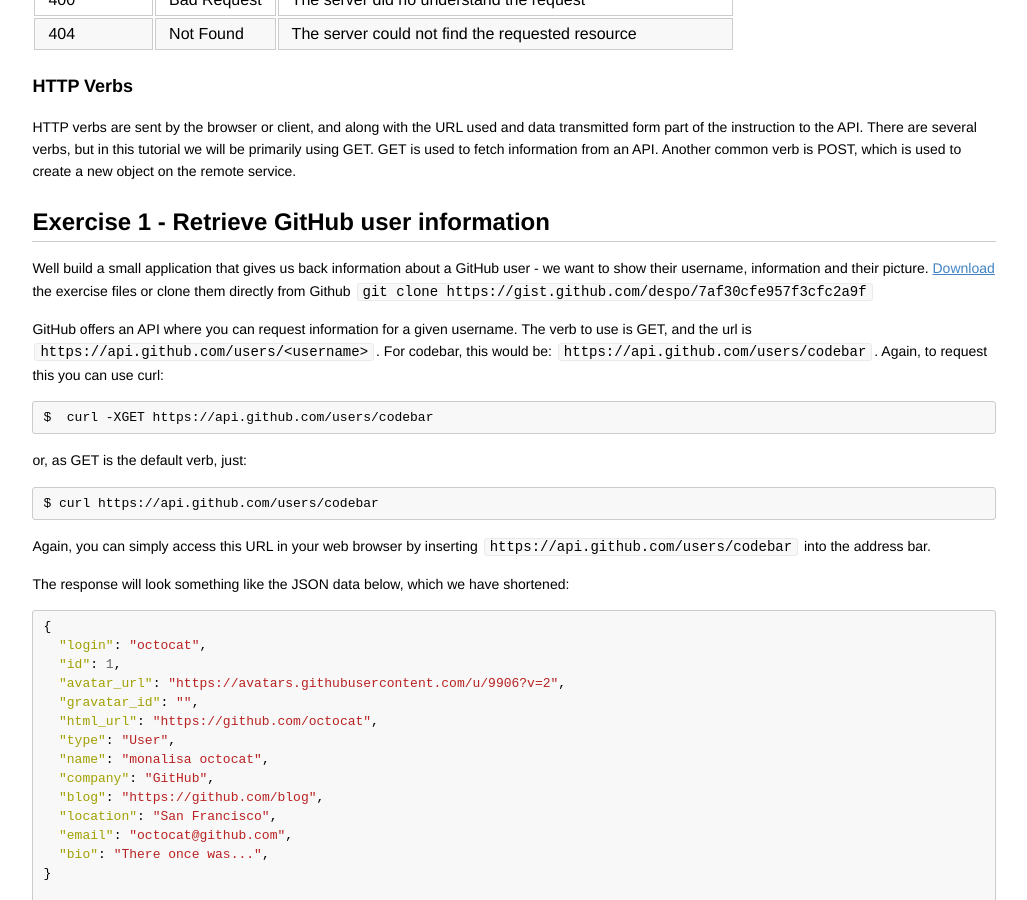
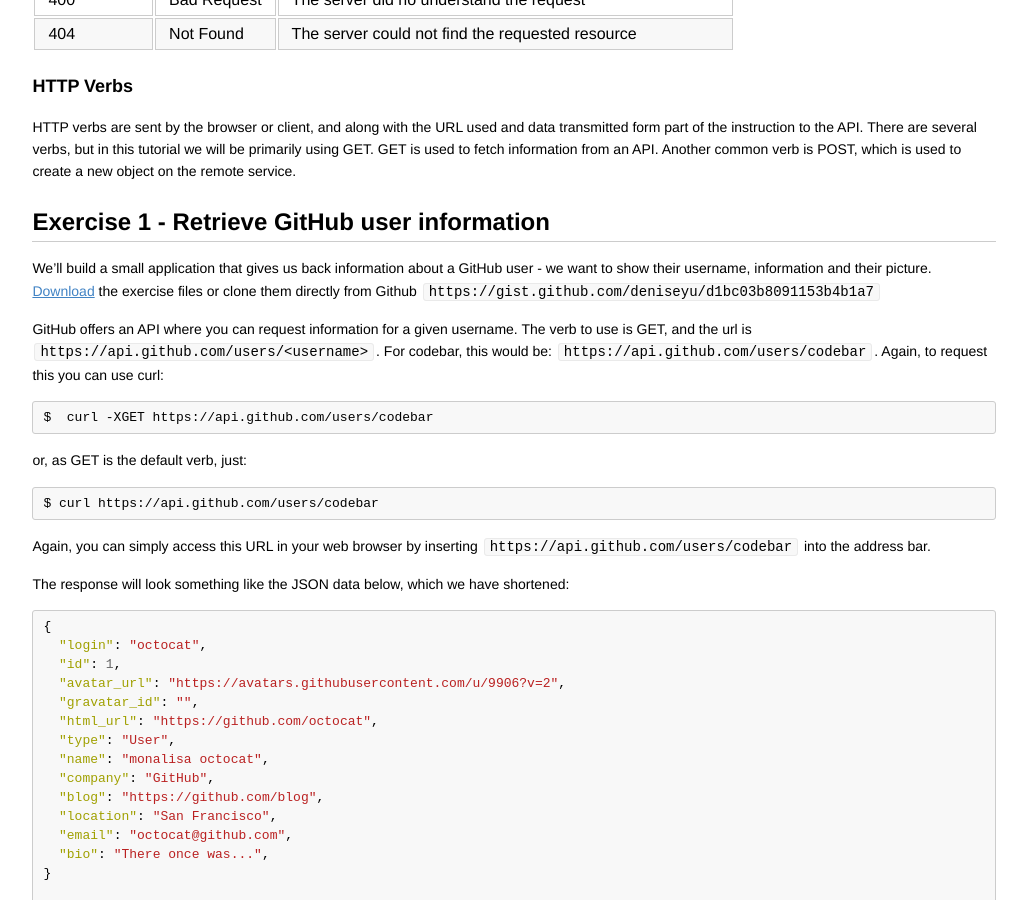
Before and after one commit to codebar/tutorials, a Jekyll site: the page built from js/lesson4/tutorial.md, in a window 1280 px wide and 900 px high, scrolled down 1333 px. Shown: the whole window, without its empty margins (126-1153 px from the left). Built offline with Jekyll 4.4.1, drawn with Linux system fonts in a browser that asks for light colours; Markdown is read by kramdown in place of the engine named in the settings.

Commit message:
Update gist link to forked version with jquery included from cdn

```diff
--- a/js/lesson4/tutorial.md
+++ b/js/lesson4/tutorial.md
@@ -42,7 +42,7 @@ HTTP verbs are sent by the browser or client, and along with the URL used and da
 
 ##Exercise 1 - Retrieve GitHub user information
 
-Well build a small application that gives us back information about a GitHub user - we want to show their username, information and their picture. [Download](https://gist.github.com/despo/7af30cfe957f3cfc2a9f/download) the exercise files or clone them directly from Github `git clone https://gist.github.com/despo/7af30cfe957f3cfc2a9f`
+We'll build a small application that gives us back information about a GitHub user - we want to show their username, information and their picture. [Download](https://gist.github.com/deniseyu/d1bc03b8091153b4b1a7/download) the exercise files or clone them directly from Github `https://gist.github.com/deniseyu/d1bc03b8091153b4b1a7`
 
 GitHub offers an API where you can request information for a given username. The verb to use is GET, and the url is `https://api.github.com/users/<username>`. For codebar, this would be: `https://api.github.com/users/codebar`. Again, to request this you can use curl:
 
```
